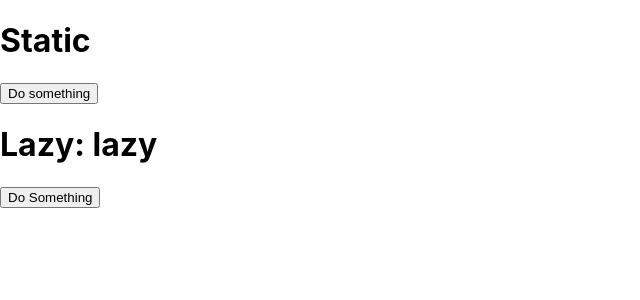
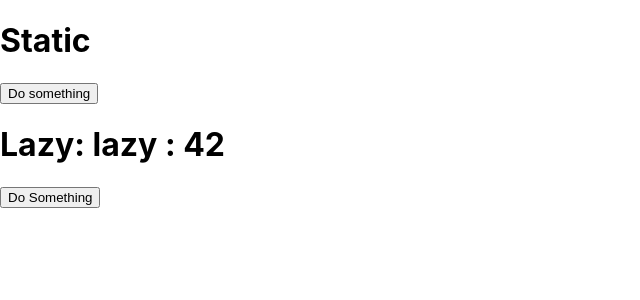
Before and after one commit to adammartin1981/dynamic-redux, a React (Create React App) app: page / in a window 1280 px wide. Shown: the top 300 px of the page, without its empty margins (0-640 px from the left). Built offline with nearby package versions, Linux system fonts and the light colour scheme.

Commit message:
Think its working

```diff
--- a/src/App.tsx
+++ b/src/App.tsx
@@ -1,16 +1,14 @@
 import * as React from 'react';
 import { ConnectedStatic } from './components/static'
-import { LoadableLazy } from "./index"
+import { ModuleLoader } from "./index"
 
 export const App: React.FC = () => {
-  const LLB = LoadableLazy(() => import('./components/lazy/module'))
-
-  console.log('LLB', LLB)
+  const LazyLoadComponent = ModuleLoader(() => import(/* webpackChunkName: "Lazy" */'./components/lazy/module'))
 
   return (
     <div>
       <ConnectedStatic />
-      <LLB />
+      <LazyLoadComponent />
     </div>
   )
 }
--- a/src/components/lazy/lazy.tsx
+++ b/src/components/lazy/lazy.tsx
@@ -1,27 +1,27 @@
 import * as React from 'react'
 import { baseKey } from './module'
 import { connect } from "react-redux"
-// import { LazyState } from "./reducer"
+import { LazyState } from "./reducer"
 
-// Need to force a re render
-export const Lazy = (p: any, s: any) => {
-    console.log(p)
-    console.log(s)
-    return <div>
-        <h1>Lazy: {baseKey} </h1>
-        <button onClick={() => p.doSomething()}>Do Something</button>
-    </div>
-}
+export const Lazy = (p: any) =>
+  <div>
+    <h1>Lazy: {baseKey} : { p.lazy }</h1>
+    <button onClick={() => p.doSomething()}>Do Something</button>
+  </div>
 
 
 const mapDispatch = (dispatch) => ({
     doSomething: () => dispatch({type: 'LAZY', payload: 'FOO'})
 })
 
-//
-// const mapState = (state: LazyState) => {
-//   console.log('STATE', state)
-//   return {}
-// }
+interface RootLazyState {
+  [baseKey]: LazyState
+}
 
-export const ConnectedLazy = connect(null, mapDispatch)(Lazy)
+const root = (state: RootLazyState): LazyState => state[baseKey]
+
+const mapState = (state) => {
+  return { lazy: root(state).lazy }
+}
+
+export const ConnectedLazy = connect(mapState, mapDispatch)(Lazy)
--- a/src/components/lazy/module.ts
+++ b/src/components/lazy/module.ts
@@ -3,7 +3,7 @@ import { reducer } from './reducer'
 import { sagas as lazySaga } from "./saga"
 import { Module } from "../../index"
 
-export let baseKey: string = 'lazy'
+export const baseKey = 'lazy'
 
 // Cannot use the reserved word module
 // export const module: Module = {
@@ -13,6 +13,9 @@ const m: Module = {
   baseKey,
   sagas: [
     lazySaga
+  ],
+  actions: [
+    { type: 'INIT', payload: 'boo' }
   ]
 }
 
--- a/src/components/lazy/reducer.ts
+++ b/src/components/lazy/reducer.ts
@@ -17,7 +17,7 @@ export const reducer = (state: LazyState = initialState, action: ActionWithPaylo
     case 'LAZY':
       return {
         ...state,
-        // lazy: state.lazy + 1
+        lazy: state.lazy + 1
       }
     default:
       return state
--- a/src/components/lazy/saga.ts
+++ b/src/components/lazy/saga.ts
@@ -4,6 +4,11 @@ const handleLazy = (action: any) => {
   console.log('HANDLE LAZY CALLED', action)
 }
 
+const handleLazyInit = (action: any) => {
+  console.log('HANDLE LAZY INIT', action)
+}
+
 export const sagas = function*() {
   yield takeLatest('LAZY', handleLazy)
+  yield takeLatest('INIT', handleLazyInit)
 }
--- a/src/index.tsx
+++ b/src/index.tsx
@@ -8,37 +8,37 @@ import { Provider } from 'react-redux'
 import { configureStore } from './store';
 import { coreSaga } from "./sagas"
 import Loadable from "react-loadable"
+import { AnyAction } from "redux"
 
-const store = configureStore()
+const store = configureStore({}, coreSaga)
 
 export interface Module {
   component: any
   baseKey: string
   reducer: any
   sagas?: any[]
+  actions?: AnyAction[]
 }
-
-Object.keys(coreSaga).map((saga) => store.runSaga(coreSaga[saga]))
 
 function Loading() {
   return <div>Loading...</div>;
 }
 
 // Need to sort - ensure SSR works
-// export const LoadableLazy = ({ foo }: {foo: s}) => Loadable({
-export const LoadableLazy = (loader) => Loadable({
+export const ModuleLoader = (loader) => Loadable({
   loader,
-  loading: (x) => {
-    console.log('LOADING', x)
-    return <Loading/>
-  }, // Use spinner
-  render: ({default: {component: Component, reducer, baseKey, sagas}}) => {
+  loading: () => <Loading/>,
+  render: (mob: { default: Module }) => {
+    const {sagas,component: Component, reducer, baseKey, actions} = mob.default
     // See if we have dModule - if so get the reducer and set it up
     // Could this be some bootstrap fn?
     // We could then run it and it fires all necessary sagas
     // creates state etc
     store.injectReducer(baseKey, reducer)
     sagas && sagas.map(saga => (store.runSaga(saga)))
+
+    // Need to dispatch the actions
+    actions && actions.map(action => store.dispatch(action))
 
     return <Component />
   }
--- a/src/store.ts
+++ b/src/store.ts
@@ -2,20 +2,9 @@ import { applyMiddleware, combineReducers, compose, createStore } from 'redux'
 import createSagaMiddleware from 'redux-saga'
 
 import { rootReducer } from './reducer'
-// import { takeLatest } from '@redux-saga/core/effects';
 import { Reducer } from 'react'
 
 export let store: any
-
-// const doSomething = () => {
-//   console.log('SOME_ACTION called and invoked from Saga')
-// }
-
-// Currently sagas aren't being used - but they need to be
-// and we need to make them listened to
-// function* mySaga() {
-//   yield takeLatest('SOME_ACTION', doSomething);
-// }
 
 function createReducer(asyncReducers: Reducer<any, any> = (s) => s) {
   return combineReducers({
@@ -24,7 +13,7 @@ function createReducer(asyncReducers: Reducer<any, any> = (s) => s) {
   })
 }
 
-export const configureStore = (intialState = {}) => {
+export const configureStore = (intialState = {}, initialSagas = {}) => {
   const sagaMiddleware = createSagaMiddleware()
 
   const composeEnhancers = (window as any).__REDUX_DEVTOOLS_EXTENSION_COMPOSE__ || compose;
@@ -39,8 +28,6 @@ export const configureStore = (intialState = {}) => {
     enhancer
   );
 
-  // sagaMiddleware.run(mySaga)
-
   // Add a dictionary to keep track of the registered async reducers
   store.asyncReducers = {}
 
@@ -51,10 +38,11 @@ export const configureStore = (intialState = {}) => {
     store.replaceReducer(createReducer(store.asyncReducers))
   }
 
-  // ^^ See if we can init the module another way
-
   // Need to run the sagas to create watchers
   store.runSaga = (saga: any) => sagaMiddleware.run(saga, store)
 
+  // Get the 'normal' sagas to run
+  Object.keys(initialSagas).map((saga) => store.runSaga(initialSagas[saga]))
+
   return store
 }
```
